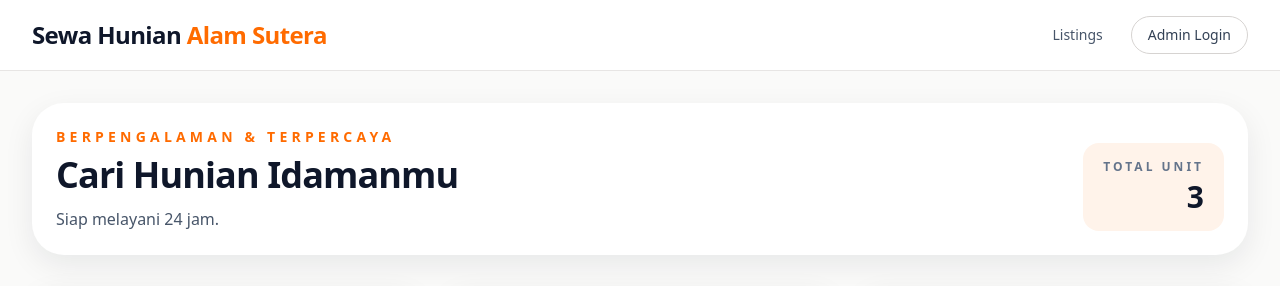
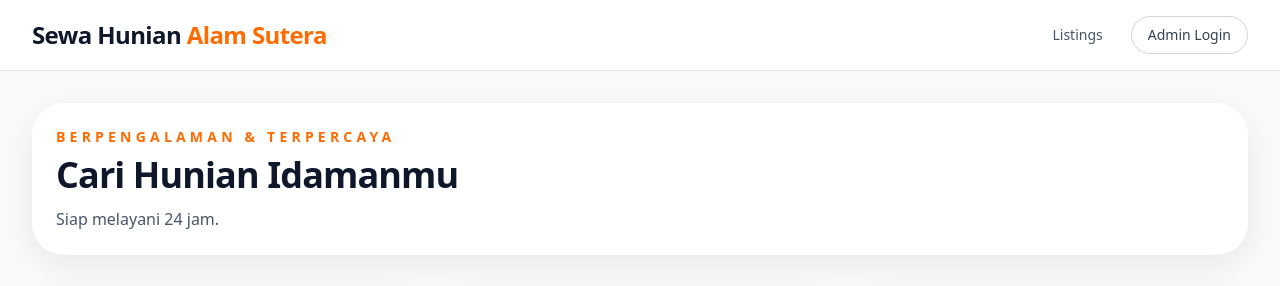
Before and after one commit to Jedennn/Property-To-Rent, a Next.js app: page / in a window 1280 px wide. Shown: the top 286 px of the page. Built offline with nearby package versions, Linux system fonts and the light colour scheme; no server answers.

Commit message:
Remove homepage unit count card

```diff
--- a/components/listings-grid.tsx
+++ b/components/listings-grid.tsx
@@ -18,7 +18,7 @@ export function ListingsGrid({ isAdmin, initialListings }: ListingsGridProps) {
 
   return (
     <section className="shell">
-      <div className="mb-8 flex flex-col gap-4 rounded-[2rem] bg-white p-6 shadow-card sm:flex-row sm:items-end sm:justify-between">
+      <div className="mb-8 rounded-[2rem] bg-white p-6 shadow-card">
         <div>
           <p className="text-sm font-semibold uppercase tracking-[0.3em] text-brand">Berpengalaman & Terpercaya</p>
           <h1 className="mt-2 text-4xl font-black tracking-tight text-slate-900">
@@ -27,10 +27,6 @@ export function ListingsGrid({ isAdmin, initialListings }: ListingsGridProps) {
           <p className="mt-3 max-w-2xl text-slate-600">
             Siap melayani 24 jam.
           </p>
-        </div>
-        <div className="rounded-2xl bg-brand-soft px-5 py-4 text-right">
-          <p className="text-xs font-semibold uppercase tracking-[0.25em] text-slate-500">Total Unit</p>
-          <p className="mt-1 text-3xl font-black text-slate-900">{listings.length}</p>
         </div>
       </div>
 
```
